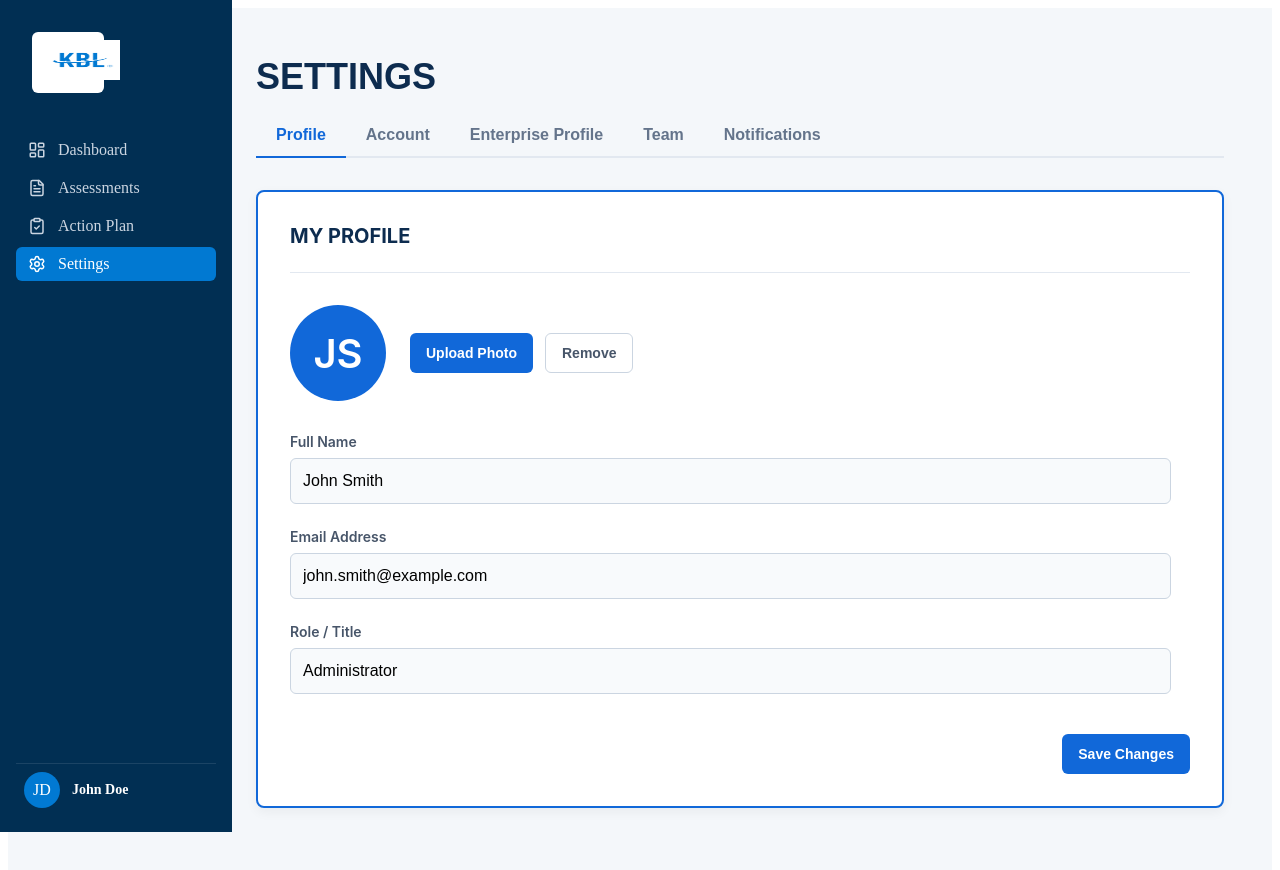
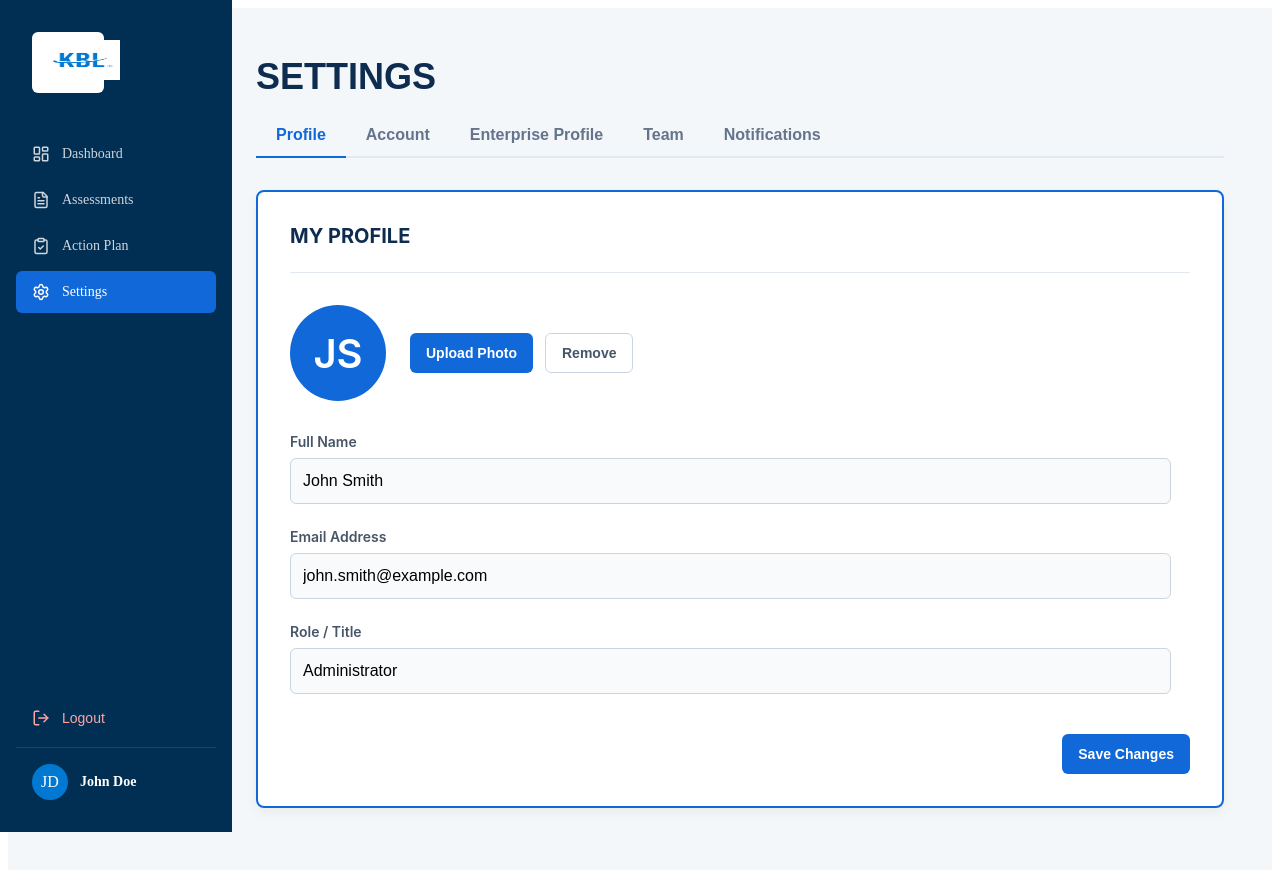
Before and after one commit to Tuzanesha/Kigali-Business-Lab-Business-Diagnostic-Tool-, a Next.js app in the folder kbl_frontend/: page /settings in a window 1280 px wide. Shown: the top 870 px of the page. Built offline with nearby package versions, Linux system fonts and the light colour scheme; a web font is replaced by a local one.

Commit message:
logout button & update the assessment page

```diff
--- a/kbl_frontend/src/app/login/page.tsx
+++ b/kbl_frontend/src/app/login/page.tsx
@@ -1,6 +1,6 @@
 'use client';
 
-import React, { useState } from 'react';
+import React, { useState, useEffect } from 'react';
 import Link from 'next/link';
 import Image from 'next/image';
 import { useRouter } from 'next/navigation';
@@ -13,7 +13,16 @@ export default function LoginPage() {
   const [email, setEmail] = useState('');
   const [password, setPassword] = useState('');
   const [showPassword, setShowPassword] = useState(false);
+  const [isLoading, setIsLoading] = useState(true);
 
+  useEffect(() => {
+    const isLoggedIn = localStorage.getItem('isLoggedIn');
+    if (isLoggedIn === 'true') {
+      router.push('/dashboard');
+    } else {
+      setIsLoading(false);
+    }
+  }, [router]);
 
   const handleSubmit = async (e: React.FormEvent) => {
     e.preventDefault();
@@ -23,10 +32,8 @@ export default function LoginPage() {
       return;
     }
 
-
     const loginPromise = new Promise((resolve, reject) => {
       setTimeout(() => {
-
         if (email === "user@example.com" && password === "password") {
           resolve('Login successful!');
         } else {
@@ -35,23 +42,29 @@ export default function LoginPage() {
       }, 1500);
     });
 
-
     await toast.promise(loginPromise, {
       loading: 'Logging in...',
       success: 'Login successful! Redirecting...',
       error: 'Invalid email or password.',
     });
 
-
     loginPromise.then(() => {
-        setTimeout(() => {
-            router.push('/dashboard');
-        }, 500);
+      localStorage.setItem('isLoggedIn', 'true');
+      setTimeout(() => {
+        router.push('/dashboard');
+      }, 500);
     }).catch(() => {
-
-        console.error("Login failed");
+      console.error("Login failed");
     });
   };
+
+  if (isLoading) {
+    return (
+      <div className={styles.container}>
+        <div>Loading...</div>
+      </div>
+    );
+  }
 
   return (
     <div className={styles.container}>
@@ -63,7 +76,6 @@ export default function LoginPage() {
         <h1 className={styles.title}>Welcome Back</h1>
 
         <div className={styles.card}>
-
           <form onSubmit={handleSubmit} className={styles.form}>
             <div className={styles.formGroup}>
               <label htmlFor="email" className={styles.label}>Email Address</label>
--- a/kbl_frontend/src/components/layout/sidebar.tsx
+++ b/kbl_frontend/src/components/layout/sidebar.tsx
@@ -1,81 +1,22 @@
-// 'use client';
+'use client';
 
-// import Link from 'next/link';
-// import Image from 'next/image';
-// import { usePathname } from 'next/navigation';
-// import { LayoutDashboard, FileText, ClipboardCheck, Settings } from 'lucide-react';
-// import '../../styles/sidebar.css';
-
-
-
-// const navItems = [
-//   { href: '/dashboard', icon: LayoutDashboard, label: 'Dashboard' },
-//   { href: '/assessments', icon: FileText, label: 'Assessments' },
-//   { href: '/action-plan', icon: ClipboardCheck, label: 'Action Plan' },
-//   { href: '/settings', icon: Settings, label: 'Settings' },
-// ];
-
-// export function Sidebar() {
-//   const pathname = usePathname();
-
-
-
-//   return (
-//     <aside className="sidebar">
-
-//         <div className="sidebar-logo-container">
-        //  <Link href="/dashboard" className="sidebar-logo-link">
-        //     <div className="sidebar-logo">
-        //          <Image src="/kbl-logo-white.png" alt="KBL Logo" width={80} height={40} priority />
-        //    </div>
-        //  </Link>
-//          </div>
-
-//       <nav className="sidebar-nav">
-//         {navItems.map((item) => {
-//           const isActive = item.href === '/dashboard'
-//             ? pathname === item.href
-//             : pathname.startsWith(item.href);
-
-//           const linkClassName = `sidebar-link ${isActive ? 'active' : ''}`;
-
-//           return (
-//             <Link key={item.label} href={item.href} className={linkClassName}>
-//               <item.icon size={18} />
-//               <span>{item.label}</span>
-//             </Link>
-//           );
-//         })}
-//       </nav>
-//       <div className="sidebar-profile">
-//         <div className="sidebar-profile-content">
-//           <div className="sidebar-profile-avatar">JD</div>
-//           <p className="sidebar-profile-name">John Doe</p>
-//         </div>
-//       </div>
-//     </aside>
-//   );
-// }
-
-'use client';
 import Image from 'next/image';
 import Link from 'next/link';
-import { usePathname } from 'next/navigation';
+import { usePathname, useRouter } from 'next/navigation';
+import toast from 'react-hot-toast';
 import {
   LayoutDashboard,
   FileText,
   ClipboardCheck,
   Settings,
+  LogOut,
 } from 'lucide-react';
-
 import '../../styles/sidebar.css';
-
 
 interface SidebarProps {
   isOpen: boolean;
   toggleSidebar: () => void;
 }
-
 
 const navItems = [
   { href: '/dashboard', icon: LayoutDashboard, label: 'Dashboard' },
@@ -84,26 +25,32 @@ const navItems = [
   { href: '/settings', icon: Settings, label: 'Settings' },
 ];
 
-
-export function Sidebar({ isOpen, toggleSidebar }: SidebarProps) {
+export function Sidebar({ isOpen }: SidebarProps) {
   const pathname = usePathname();
+  const router = useRouter();
 
   const isLinkActive = (href: string) => {
     return href === '/dashboard' ? pathname === href : pathname.startsWith(href);
   };
 
+  const handleLogout = () => {
+    localStorage.removeItem('isLoggedIn');
+    toast.success('You have been logged out.');
+    router.push('/login');
+  };
 
   const sidebarClassName = `sidebar ${isOpen ? 'open' : ''}`;
 
   return (
     <aside className={sidebarClassName}>
       <div className="sidebar-logo-container">
-                 <Link href="/dashboard" className="sidebar-logo-link">
-            <div className="sidebar-logo">
-                 <Image src="/kbl-logo-white.png" alt="KBL Logo" width={80} height={40} priority />
-           </div>
-         </Link>
+        <Link href="/dashboard" className="sidebar-logo-link">
+          <div className="sidebar-logo">
+            <Image src="/kbl-logo-white.png" alt="KBL Logo" width={80} height={40} priority />
+          </div>
+        </Link>
       </div>
+
       <nav className="sidebar-nav">
         {navItems.map((item) => {
           const isActive = isLinkActive(item.href);
@@ -115,7 +62,13 @@ export function Sidebar({ isOpen, toggleSidebar }: SidebarProps) {
             </Link>
           );
         })}
+
+        <button onClick={handleLogout} className="sidebar-logout-button">
+          <LogOut size={18} />
+          <span>Logout</span>
+        </button>
       </nav>
+
       <div className="sidebar-profile">
         <div className="sidebar-profile-content">
           <div className="sidebar-profile-avatar">JD</div>
--- a/kbl_frontend/src/styles/sidebar.css
+++ b/kbl_frontend/src/styles/sidebar.css
@@ -120,12 +120,12 @@
     top: 0;
     left: 0;
     height: 100vh;
-    z-index: 40; /* Above the overlay */
-    transform: translateX(-100%); /* Start hidden off-screen */
+    z-index: 40;
+    transform: translateX(-100%);
   }
 
   .sidebar.open {
-    transform: translateX(0%); /* Slide in when 'open' class is added */
+    transform: translateX(0%);
     box-shadow: 0 0 20px rgba(0, 0, 0, 0.2);
   }
 }
@@ -144,3 +144,63 @@
 .sidebar-profile-avatar { display: flex; height: 36px; width: 36px; align-items: center; justify-content: center; border-radius: 9999px; background-color: #0179d2; }
 .sidebar-profile-initials { font-size: 0.875rem; font-weight: 600; }
 .sidebar-profile-name { font-size: 0.875rem; font-weight: 600; margin: 0; }
+
+.sidebar-nav {
+  display: flex;
+  flex-direction: column;
+  flex-grow: 1;
+  gap: 0.25rem;
+}
+
+.sidebar-link {
+  display: flex;
+  align-items: center;
+  gap: 0.75rem;
+  padding: 0.75rem 1rem;
+  font-size: 0.875rem;
+  font-weight: 500;
+  color: #d1d5db;
+  text-decoration: none;
+  border-radius: 0.375rem;
+  transition: all 0.2s;
+}
+.sidebar-link:hover {
+  background-color: #1f3e61;
+  color: #ffffff;
+}
+.sidebar-link.active {
+  background-color: #1168d9;
+  color: #ffffff;
+}
+
+
+.sidebar-logout-button {
+  margin-top: auto;
+  display: flex;
+  align-items: center;
+  gap: 0.75rem;
+  width: 100%;
+  padding: 0.75rem 1rem;
+  border-radius: 0.375rem;
+  font-size: 0.875rem;
+  font-weight: 500;
+  border: none;
+  cursor: pointer;
+  text-align: left;
+  transition: all 0.2s;
+
+  color: #fca5a5;
+  background-color: transparent;
+}
+
+.sidebar-logout-button:hover {
+  background-color: #7f1d1d;
+  color: white;
+}
+
+
+.sidebar-profile {
+  padding: 1rem;
+  margin-top: 0.5rem;
+  border-top: 1px solid rgba(255, 255, 255, 0.1);
+}
```
Also changed, not shown: kbl_frontend/src/app/(app)/assessments/[id]/page.tsx (+21 -4 lines), kbl_frontend/src/app/(app)/dashboard/page.tsx (+10 -0 lines).
